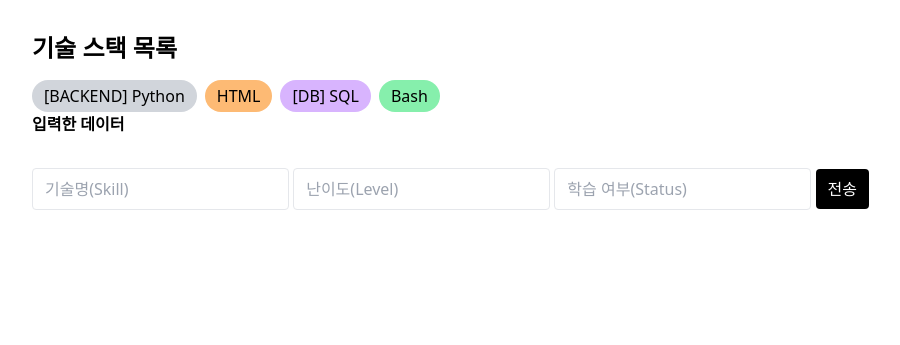
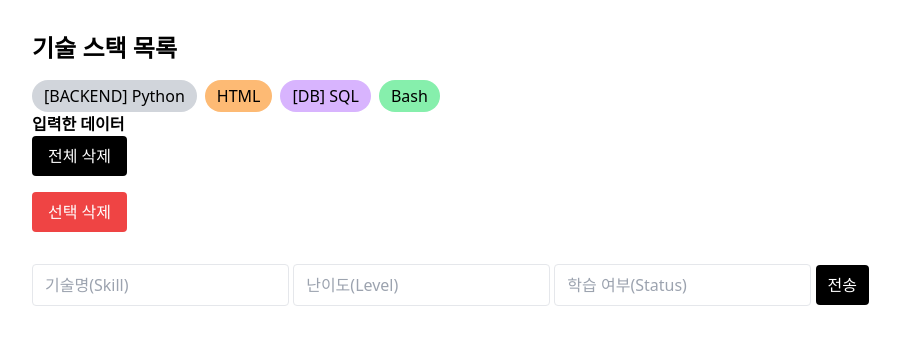
Before and after one commit to memilmuk82/hello_flask, a Flask app: page / in a window 1280 px wide. Shown: the top 345 px of the page, without its empty margins (0-900 px from the left). Run offline with Flask 3, Linux system fonts and the light colour scheme; some libraries are stand-ins or nearby versions.

Commit message:
삭제 기능 및 확장 구현

```diff
--- a/app.py
+++ b/app.py
@@ -13,8 +13,28 @@ def send():
     skill = request.form.get('skill')
     level = request.form.get('level')
     status = request.form.get('status')
+    messages.append(status + " / " + level + " / " + skill)
+    return redirect('/')
 
-    messages.append(status + " / " + level + " / " + skill)
+@app.route('/delete', methods=['POST'])
+def delete():
+    index = int(request.form['index'])
+    messages.pop(index)
+    return redirect('/')
+
+@app.route("/delete_all", methods=['POST'])
+def delete_all():
+    messages.clear()
+    return redirect('/')
+
+@app.route('/delete_selected', methods=['POST'])
+def delete_selected():
+    indexes = request.form.getlist('delete_indexes')
+    indexes = [int(index) for index in indexes]
+    indexes.sort(reverse=True)
+
+    for index in indexes:
+        messages.pop(index)
 
     return redirect('/')
 
--- a/templates/index.html
+++ b/templates/index.html
@@ -22,9 +22,35 @@
     <div>
         <h2 class="mt9 text=xl font-bold">입력한 데이터</h2>
         {% for item in messages %}
-            <div class="bg-yellow-200 p-2 m-2 rounded">{{ item }}</div>
+            <div class="bg-yellow-200 p-2 m-2 rounded flex justify-between items-center">
+                <span>{{ item }}</span>
+
+                <form action="/delete" method="post">
+                    <input type="hidden" name="index" value="{{ loop.index0 }}">
+                    <button type="submit" class="ml-2 bg-red-500 text-white px-3 py-1 rounded" onclick="return confirm('정말 삭제할까요?')">
+                        삭제
+                    </button>
+                </form>
+            </div>
         {% endfor %}
     </div>
+    <form action="/delete_all" method="post">
+        <button type="submit" class="bg-black text-white px-4 py-2 rounded">
+            전체 삭제
+        </button>
+    </form>
+    <form action="/delete_selected" method="post">
+        {% for item in messages %}
+            <div class="bg-yellow-200 p-2 m-2 rounded flex items-center gap-3">
+                <input type="checkbox" name="delete_indexes" value="{{ loop.index0 }}">
+                <span>{{ item }}</span>
+            </div>
+        {% endfor %}
+
+        <button type="submit" class="mt-4 bg-red-500 text-white px-4 py-2 rounded">
+            선택 삭제
+        </button>
+    </form>
     <form action="/send" method="POST" class="mt-8">
         <input type="text" name="skill" placeholder="기술명(Skill)" class="border px-3 py-2 rounded">
         <input type="text" name="level" placeholder="난이도(Level)" class="border px-3 py-2 rounded">
```
Also changed, not shown: README.md.
